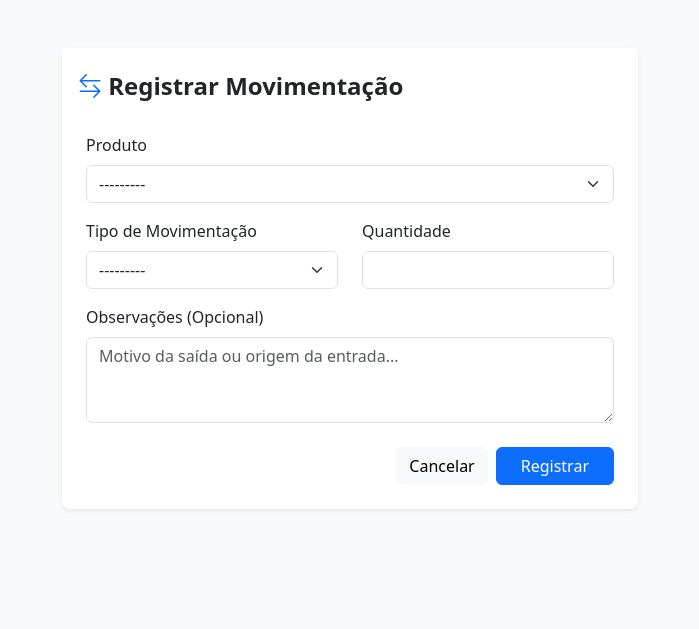
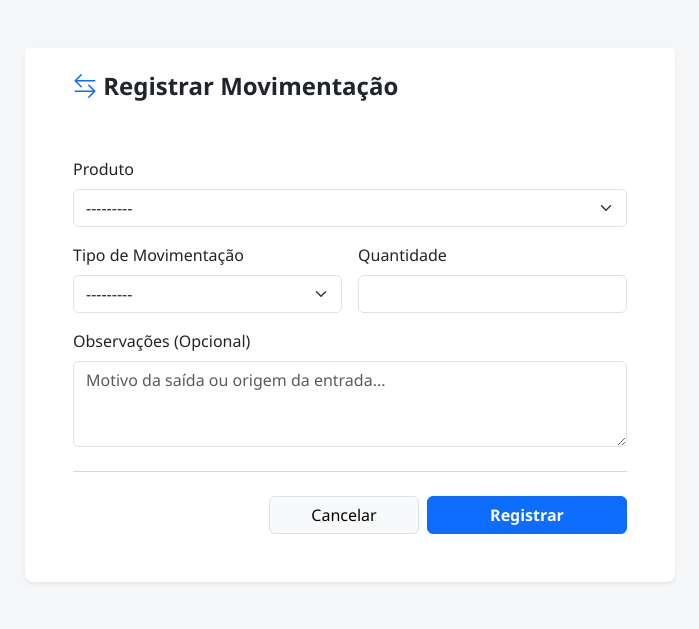
Before and after one commit to Alberto810/CONTROLE-DE-ESTOQUE---STOCK-FLOW, a Django app: page /movimentacao/nova/ in a window 1280 px wide. Shown: the top 629 px of the page, without its empty margins (290-989 px from the left). Run offline with Django 5.2, Linux system fonts and the light colour scheme; the visitor is signed in with stand-in values (Sample User, id 1); data that the repository does not hold is empty.

Commit message:
V - 1.0.4

```diff
--- a/StockFlow/estoque/templates/estoque/dashboard.html
+++ b/StockFlow/estoque/templates/estoque/dashboard.html
@@ -127,7 +127,7 @@
             z-index: 1030;
         }
 
-        @media (max-width: 991.98px) {
+        @media (max-width: 768px) {
             .sidebar {
                 transform: translateX(-100%);
             }
--- a/StockFlow/estoque/templates/estoque/movimentacao_form.html
+++ b/StockFlow/estoque/templates/estoque/movimentacao_form.html
@@ -3,20 +3,33 @@
 
 <head>
     <meta charset="UTF-8">
+    <meta name="viewport" content="width=device-width, initial-scale=1.0">
     <title>Nova Movimentação - StockFlow</title>
     <link href="https://cdn.jsdelivr.net/npm/bootstrap@5.3.0/dist/css/bootstrap.min.css" rel="stylesheet">
     <link rel="stylesheet" href="https://cdn.jsdelivr.net/npm/bootstrap-icons@1.10.5/font/bootstrap-icons.css">
+    <style>
+        body {
+            background-color: #f4f6f8;
+            font-family: 'Segoe UI', Tahoma, Geneva, Verdana, sans-serif;
+        }
+
+        .form-container {
+            max-width: 650px;
+            margin: 0 auto;
+        }
+    </style>
 </head>
 
-<body class="bg-light">
-    <div class="container mt-5" style="max-width: 600px;">
+<body>
+    <div class="container-fluid py-4 py-md-5">
+        <div class="form-container">
             <div class="card shadow-sm border-0 rounded-3">
-            <div class="card-header bg-white border-bottom-0 pt-4 pb-0">
-                <h4 class="fw-bold"><i class="bi bi-arrow-left-right text-primary"></i> Registrar Movimentação</h4>
+                <div class="card-header bg-white border-bottom-0 pt-4 pb-2 px-4 px-md-5">
+                    <h4 class="fw-bold mb-0"><i class="bi bi-arrow-left-right text-primary"></i> Registrar Movimentação
+                    </h4>
                 </div>
-            <div class="card-body p-4">
+                <div class="card-body p-4 p-md-5 pt-3">
 
-                <!-- Exibe erros de validação (ex: Estoque Insuficiente) -->
                     {% if form.non_field_errors %}
                     <div class="alert alert-danger">
                         {% for error in form.non_field_errors %}
@@ -33,27 +46,32 @@
                             {{ form.produto }}
                         </div>
 
-                    <div class="row mb-3">
-                        <div class="col-md-6">
+                        <div class="row mb-3 g-3">
+                            <div class="col-12 col-md-6">
                                 <label class="form-label fw-medium">Tipo de Movimentação</label>
                                 {{ form.tipo }}
                             </div>
-                        <div class="col-md-6">
+                            <div class="col-12 col-md-6">
                                 <label class="form-label fw-medium">Quantidade</label>
                                 {{ form.quantidade }}
                             </div>
                         </div>
 
-                    <div class="mb-3">
+                        <div class="mb-4">
                             <label class="form-label fw-medium">Observações (Opcional)</label>
                             {{ form.observacao }}
                         </div>
 
-                    <div class="d-flex justify-content-end gap-2 mt-4">
-                        <a href="{% url 'dashboard' %}" class="btn btn-light">Cancelar</a>
-                        <button type="submit" class="btn btn-primary px-4">Registrar</button>
+                        <hr class="text-muted">
+
+                        <div class="d-flex flex-column flex-sm-row justify-content-end gap-2 mt-4">
+                            <a href="{% url 'dashboard' %}" class="btn btn-light border w-100 text-center"
+                                style="max-width: 150px;">Cancelar</a>
+                            <button type="submit" class="btn btn-primary px-4 fw-bold w-100"
+                                style="max-width: 200px;">Registrar</button>
                         </div>
                     </form>
+                </div>
             </div>
         </div>
     </div>
```
Also changed, not shown: StockFlow/estoque/templates/estoque/produto_form.html (+38 -15 lines), StockFlow/estoque/templates/registration/login.html (+8 -5 lines). Lines whose indentation alone changed are shown as unchanged.
